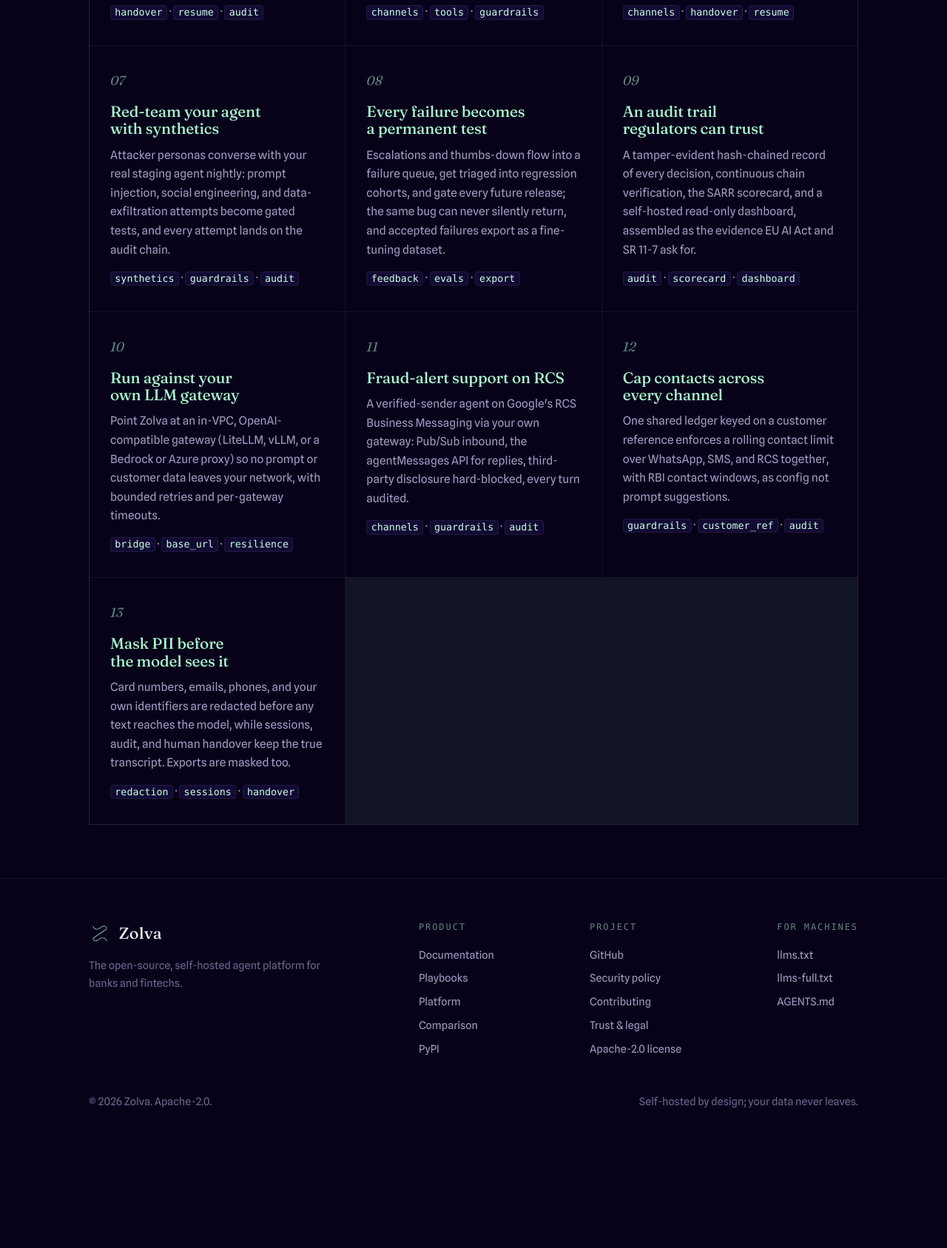
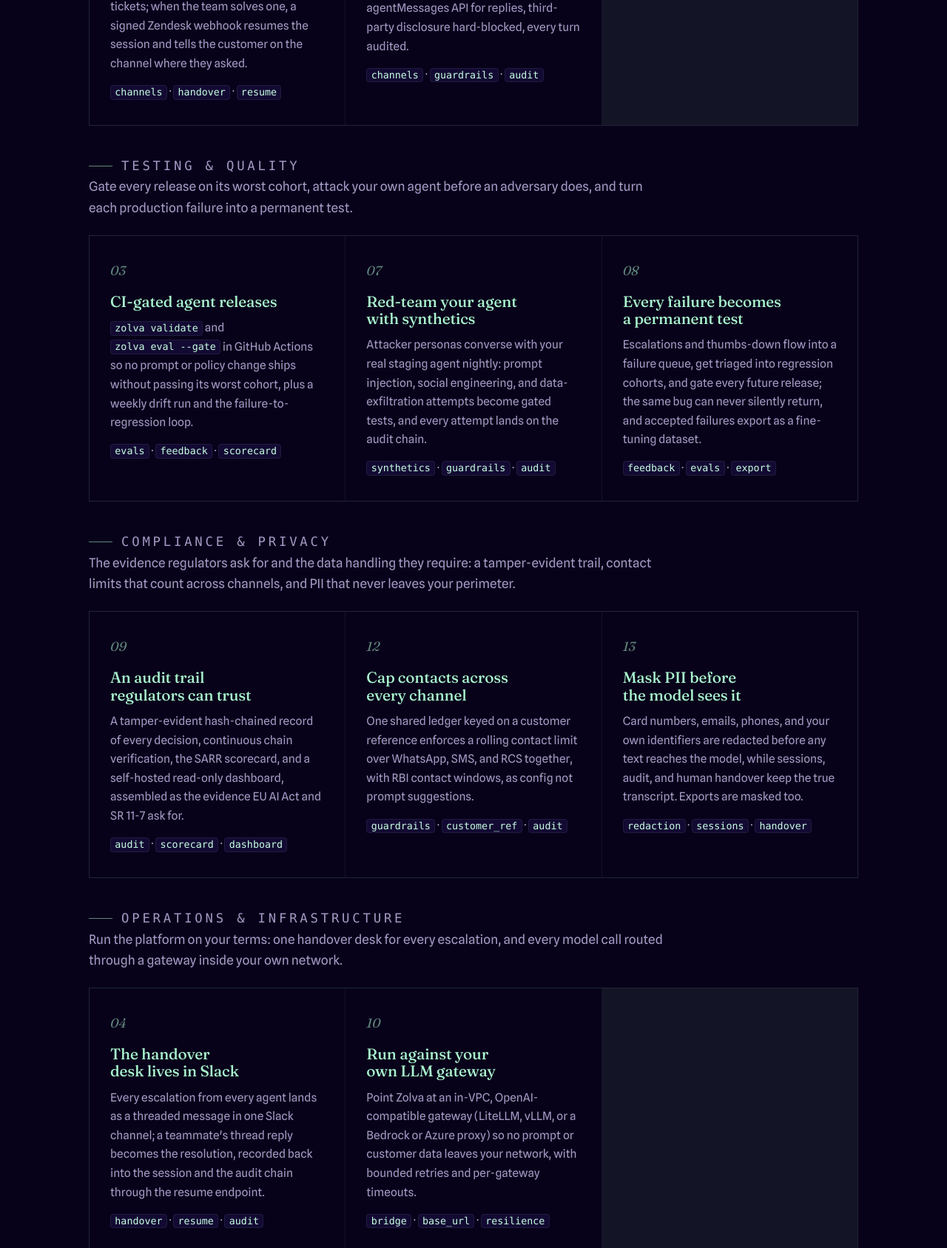
Before and after one commit to ANIBIT14/zolva, a website built with Vite: page website/playbooks/index.html in a window 1280 px wide. Shown: the part 1113-2800 px from the top of the page at 74% size. Before the commit the page ends 2678 px from the top, so only its background shows below. Built offline with nearby package versions, Linux system fonts and the light colour scheme; a web font is replaced by a local one.

Commit message:
feat: group playbooks into categories on the index
Channels, Testing & quality, Compliance & privacy, Operations &
infrastructure. Cards keep their existing numbers and links; only the
index grouping changes.

```diff
--- a/website/playbooks/index.html
+++ b/website/playbooks/index.html
@@ -51,6 +51,11 @@
           documentation before it is published. Nothing illustrative, nothing invented.</p>
         </div>
 
+        <div class="section-head" style="max-width:46em; margin:clamp(1.5rem,4vh,3rem) 0 1.4rem;">
+          <p class="eyebrow">Channels</p>
+          <p>Put a guardrailed agent on the channel your customers already use. Your gateway owns
+          the provider specifics; Zolva owns the guardrails and the audit trail.</p>
+        </div>
         <div class="why-grid">
           <a class="why-card" href="/playbooks/voice-cx-elevenlabs/" style="display:block">
             <span class="num">01</span>
@@ -68,22 +73,6 @@
             blocks, and every message on the audit chain.</p>
             <p style="margin-top:0.8rem"><code>channels</code> · <code>guardrails</code> · <code>audit</code></p>
           </a>
-          <a class="why-card" href="/playbooks/ci-gated-releases/" style="display:block">
-            <span class="num">03</span>
-            <h3>CI-gated agent releases</h3>
-            <p><code>zolva validate</code> and <code>zolva eval --gate</code> in GitHub Actions
-            so no prompt or policy change ships without passing its worst cohort, plus a weekly
-            drift run and the failure-to-regression loop.</p>
-            <p style="margin-top:0.8rem"><code>evals</code> · <code>feedback</code> · <code>scorecard</code></p>
-          </a>
-          <a class="why-card" href="/playbooks/slack-handover-desk/" style="display:block">
-            <span class="num">04</span>
-            <h3>The handover desk lives in Slack</h3>
-            <p>Every escalation from every agent lands as a threaded message in one Slack
-            channel; a teammate's thread reply becomes the resolution, recorded back into the
-            session and the audit chain through the resume endpoint.</p>
-            <p style="margin-top:0.8rem"><code>handover</code> · <code>resume</code> · <code>audit</code></p>
-          </a>
           <a class="why-card" href="/playbooks/sms-collections-twilio-razorpay/" style="display:block">
             <span class="num">05</span>
             <h3>SMS collections with Twilio &amp; Razorpay</h3>
@@ -99,6 +88,30 @@
             tickets; when the team solves one, a signed Zendesk webhook resumes the session
             and tells the customer on the channel where they asked.</p>
             <p style="margin-top:0.8rem"><code>channels</code> · <code>handover</code> · <code>resume</code></p>
+          </a>
+          <a class="why-card" href="/playbooks/rcs-fraud-alerts/" style="display:block">
+            <span class="num">11</span>
+            <h3>Fraud-alert support on RCS</h3>
+            <p>A verified-sender agent on Google's RCS Business Messaging via your own gateway:
+            Pub/Sub inbound, the agentMessages API for replies, third-party disclosure hard-blocked,
+            every turn audited.</p>
+            <p style="margin-top:0.8rem"><code>channels</code> · <code>guardrails</code> · <code>audit</code></p>
+          </a>
+        </div>
+
+        <div class="section-head" style="max-width:46em; margin:clamp(2rem,5vh,3.5rem) 0 1.4rem;">
+          <p class="eyebrow">Testing &amp; quality</p>
+          <p>Gate every release on its worst cohort, attack your own agent before an adversary
+          does, and turn each production failure into a permanent test.</p>
+        </div>
+        <div class="why-grid">
+          <a class="why-card" href="/playbooks/ci-gated-releases/" style="display:block">
+            <span class="num">03</span>
+            <h3>CI-gated agent releases</h3>
+            <p><code>zolva validate</code> and <code>zolva eval --gate</code> in GitHub Actions
+            so no prompt or policy change ships without passing its worst cohort, plus a weekly
+            drift run and the failure-to-regression loop.</p>
+            <p style="margin-top:0.8rem"><code>evals</code> · <code>feedback</code> · <code>scorecard</code></p>
           </a>
           <a class="why-card" href="/playbooks/red-team-synthetics/" style="display:block">
             <span class="num">07</span>
@@ -116,6 +129,15 @@
             accepted failures export as a fine-tuning dataset.</p>
             <p style="margin-top:0.8rem"><code>feedback</code> · <code>evals</code> · <code>export</code></p>
           </a>
+        </div>
+
+        <div class="section-head" style="max-width:46em; margin:clamp(2rem,5vh,3.5rem) 0 1.4rem;">
+          <p class="eyebrow">Compliance &amp; privacy</p>
+          <p>The evidence regulators ask for and the data handling they require: a tamper-evident
+          trail, contact limits that count across channels, and PII that never leaves your
+          perimeter.</p>
+        </div>
+        <div class="why-grid">
           <a class="why-card" href="/playbooks/regulator-ready-audit/" style="display:block">
             <span class="num">09</span>
             <h3>An audit trail regulators can trust</h3>
@@ -123,22 +145,6 @@
             verification, the SARR scorecard, and a self-hosted read-only dashboard, assembled as
             the evidence EU AI Act and SR 11-7 ask for.</p>
             <p style="margin-top:0.8rem"><code>audit</code> · <code>scorecard</code> · <code>dashboard</code></p>
-          </a>
-          <a class="why-card" href="/playbooks/self-hosted-llm-gateway/" style="display:block">
-            <span class="num">10</span>
-            <h3>Run against your own LLM gateway</h3>
-            <p>Point Zolva at an in-VPC, OpenAI-compatible gateway (LiteLLM, vLLM, or a Bedrock or
-            Azure proxy) so no prompt or customer data leaves your network, with bounded retries
-            and per-gateway timeouts.</p>
-            <p style="margin-top:0.8rem"><code>bridge</code> · <code>base_url</code> · <code>resilience</code></p>
-          </a>
-          <a class="why-card" href="/playbooks/rcs-fraud-alerts/" style="display:block">
-            <span class="num">11</span>
-            <h3>Fraud-alert support on RCS</h3>
-            <p>A verified-sender agent on Google's RCS Business Messaging via your own gateway:
-            Pub/Sub inbound, the agentMessages API for replies, third-party disclosure hard-blocked,
-            every turn audited.</p>
-            <p style="margin-top:0.8rem"><code>channels</code> · <code>guardrails</code> · <code>audit</code></p>
           </a>
           <a class="why-card" href="/playbooks/cross-channel-contact-caps/" style="display:block">
             <span class="num">12</span>
@@ -155,6 +161,30 @@
             reaches the model, while sessions, audit, and human handover keep the true transcript.
             Exports are masked too.</p>
             <p style="margin-top:0.8rem"><code>redaction</code> · <code>sessions</code> · <code>handover</code></p>
+          </a>
+        </div>
+
+        <div class="section-head" style="max-width:46em; margin:clamp(2rem,5vh,3.5rem) 0 1.4rem;">
+          <p class="eyebrow">Operations &amp; infrastructure</p>
+          <p>Run the platform on your terms: one handover desk for every escalation, and every
+          model call routed through a gateway inside your own network.</p>
+        </div>
+        <div class="why-grid">
+          <a class="why-card" href="/playbooks/slack-handover-desk/" style="display:block">
+            <span class="num">04</span>
+            <h3>The handover desk lives in Slack</h3>
+            <p>Every escalation from every agent lands as a threaded message in one Slack
+            channel; a teammate's thread reply becomes the resolution, recorded back into the
+            session and the audit chain through the resume endpoint.</p>
+            <p style="margin-top:0.8rem"><code>handover</code> · <code>resume</code> · <code>audit</code></p>
+          </a>
+          <a class="why-card" href="/playbooks/self-hosted-llm-gateway/" style="display:block">
+            <span class="num">10</span>
+            <h3>Run against your own LLM gateway</h3>
+            <p>Point Zolva at an in-VPC, OpenAI-compatible gateway (LiteLLM, vLLM, or a Bedrock or
+            Azure proxy) so no prompt or customer data leaves your network, with bounded retries
+            and per-gateway timeouts.</p>
+            <p style="margin-top:0.8rem"><code>bridge</code> · <code>base_url</code> · <code>resilience</code></p>
           </a>
         </div>
       </div>
```
